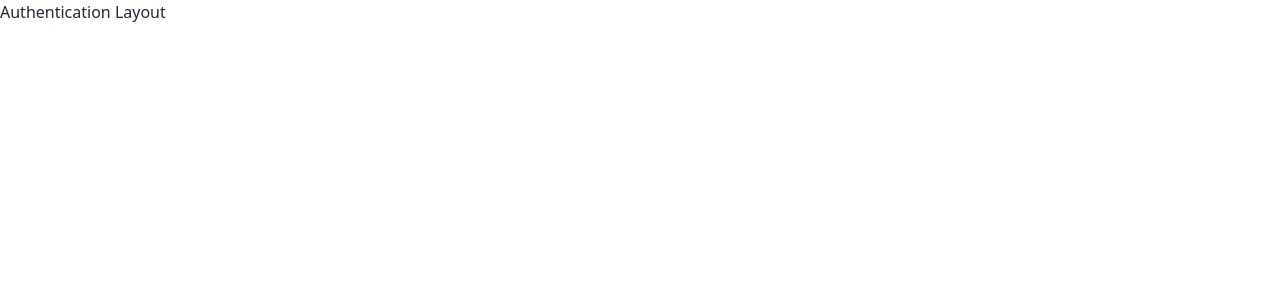
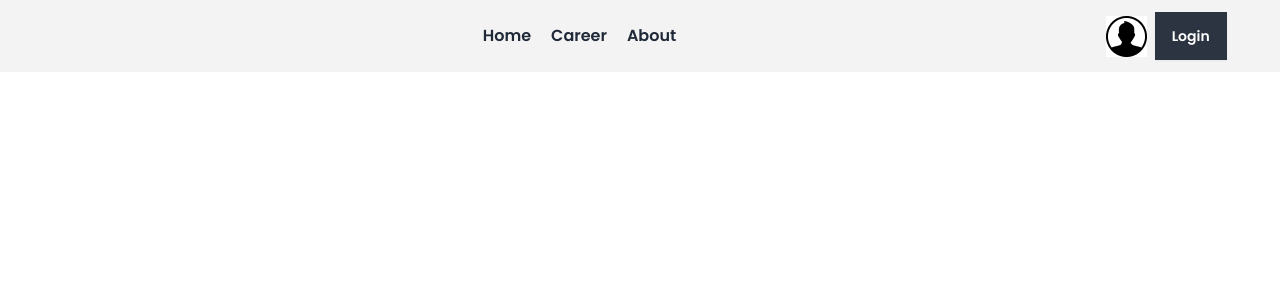
Before and after one commit to ssmahim01/dragon-news-web, a React (Vite) app: page /auth in a window 1280 px wide. Shown: the top 300 px of the page. Built offline with nearby package versions, Linux system fonts and the light colour scheme.

Commit message:
Added AuthLayout layout and Login page with Updated router and Navbar component

```diff
--- a/package.json
+++ b/package.json
@@ -10,6 +10,7 @@
     "preview": "vite preview"
   },
   "dependencies": {
+    "firebase": "^11.0.1",
     "moment": "^2.30.1",
     "react": "^18.3.1",
     "react-dom": "^18.3.1",
--- a/src/components/Navbar.jsx
+++ b/src/components/Navbar.jsx
@@ -14,7 +14,7 @@ const Navbar = () => {
                 <div>
                     <img src={userIcon} alt="Icon of user" />
                 </div>
-                    <button className="btn btn-neutral rounded-none text-white font-semibold">Login</button>
+                    <Link to="/auth/login" className="btn btn-neutral rounded-none text-white font-semibold">Login</Link>
             </div>
         </div>
     );
--- /dev/null
+++ b/src/layouts/AuthLayout.jsx
@@ -0,0 +1,15 @@
+import { Outlet } from "react-router-dom";
+import Navbar from "../components/Navbar";
+
+const AuthLayout = () => {
+    return (
+        <div className="font-poppins bg-[#F3F3F3]">
+            <header className="w-11/12 mx-auto py-3">
+                <Navbar></Navbar>
+            </header>
+            <Outlet></Outlet>
+        </div>
+    );
+};
+
+export default AuthLayout;
--- /dev/null
+++ b/src/pages/Login.jsx
@@ -0,0 +1,9 @@
+const Login = () => {
+    return (
+        <div>
+
+        </div>
+    );
+};
+
+export default Login;
```
Also changed, not shown: src/routes/router.jsx (+12 -1 lines), 1 other file (tests, documents, lock files or other folders).
